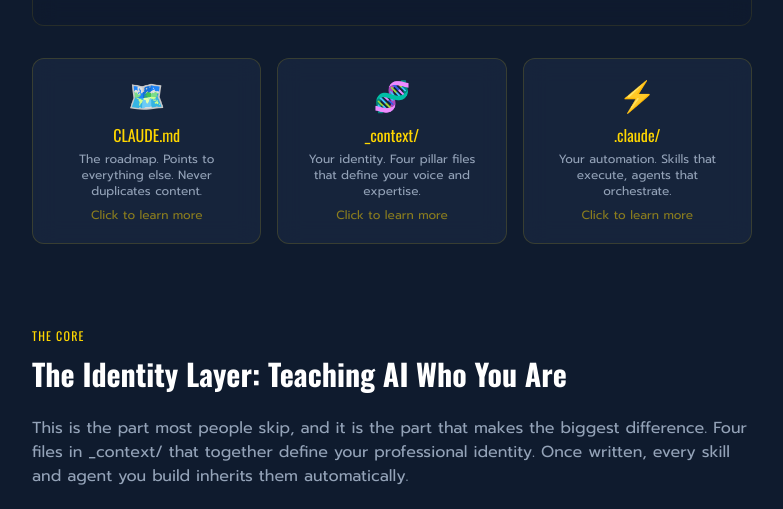
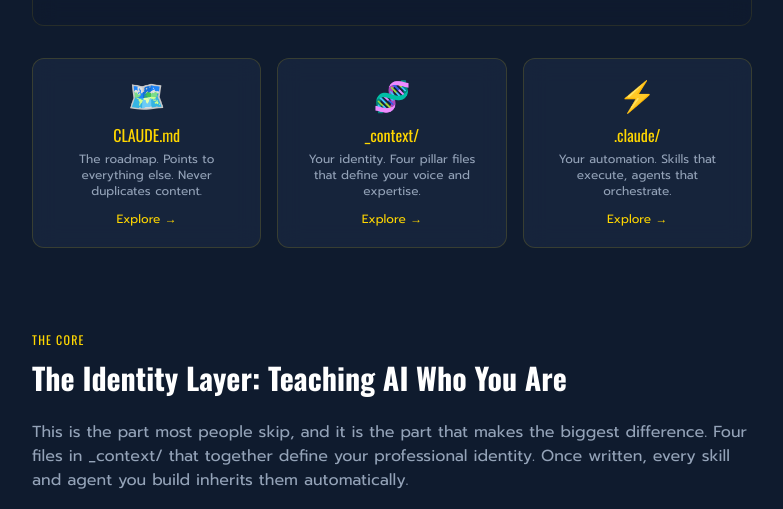
Before and after one commit to guuswitjes/ai-second-brain-guide, a plain HTML site: page index.html in a window 1280 px wide. Shown: the part 2020-2529 px from the top of the page, without its empty margins (376-1159 px from the left). Drawn offline with nearby package versions, Linux system fonts and the light colour scheme.

Commit message:
Update: clearer click affordance, prerequisites notice, security section, YAML example
Co-Authored-By: Claude Opus 4.6 <noreply@anthropic.com>

```diff
--- a/index.html
+++ b/index.html
@@ -187,23 +187,23 @@
                 </div>
 
                 <div class="grid grid-cols-1 md:grid-cols-3 gap-4 mb-6">
-                    <div class="glass rounded-xl p-5 text-center cursor-pointer transition-all hover:border-brand-gold/40 hover:scale-[1.02]" onclick="toggleComponentDetail('claude-md')">
+                    <div class="glass rounded-xl p-5 text-center cursor-pointer transition-all hover:border-brand-gold/40 hover:scale-[1.02] group" onclick="toggleComponentDetail('claude-md')">
                         <div class="text-3xl mb-2">🗺️</div>
                         <h4 class="font-heading text-brand-gold mb-1">CLAUDE.md</h4>
                         <p class="text-xs text-slate-400">The roadmap. Points to everything else. Never duplicates content.</p>
-                        <span class="text-xs text-brand-gold/50 mt-2 block">Click to learn more</span>
+                        <span class="text-xs text-brand-gold mt-3 block group-hover:underline">Explore →</span>
                     </div>
-                    <div class="glass rounded-xl p-5 text-center cursor-pointer transition-all hover:border-brand-gold/40 hover:scale-[1.02]" onclick="toggleComponentDetail('context')">
+                    <div class="glass rounded-xl p-5 text-center cursor-pointer transition-all hover:border-brand-gold/40 hover:scale-[1.02] group" onclick="toggleComponentDetail('context')">
                         <div class="text-3xl mb-2">🧬</div>
                         <h4 class="font-heading text-brand-gold mb-1">_context/</h4>
                         <p class="text-xs text-slate-400">Your identity. Four pillar files that define your voice and expertise.</p>
-                        <span class="text-xs text-brand-gold/50 mt-2 block">Click to learn more</span>
+                        <span class="text-xs text-brand-gold mt-3 block group-hover:underline">Explore →</span>
                     </div>
-                    <div class="glass rounded-xl p-5 text-center cursor-pointer transition-all hover:border-brand-gold/40 hover:scale-[1.02]" onclick="toggleComponentDetail('dotclaude')">
+                    <div class="glass rounded-xl p-5 text-center cursor-pointer transition-all hover:border-brand-gold/40 hover:scale-[1.02] group" onclick="toggleComponentDetail('dotclaude')">
                         <div class="text-3xl mb-2">⚡</div>
                         <h4 class="font-heading text-brand-gold mb-1">.claude/</h4>
                         <p class="text-xs text-slate-400">Your automation. Skills that execute, agents that orchestrate.</p>
-                        <span class="text-xs text-brand-gold/50 mt-2 block">Click to learn more</span>
+                        <span class="text-xs text-brand-gold mt-3 block group-hover:underline">Explore →</span>
                     </div>
                 </div>
 
```
